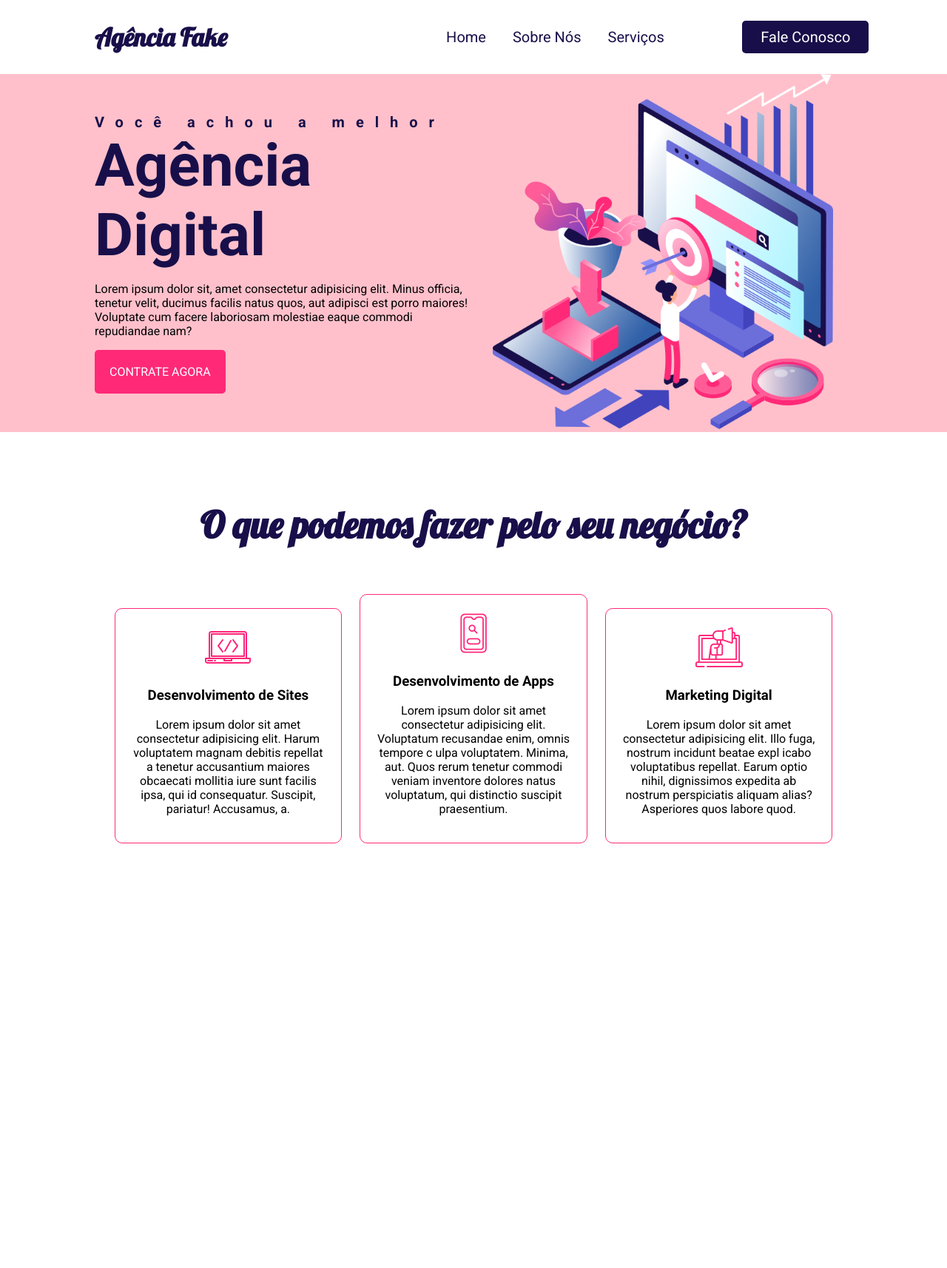
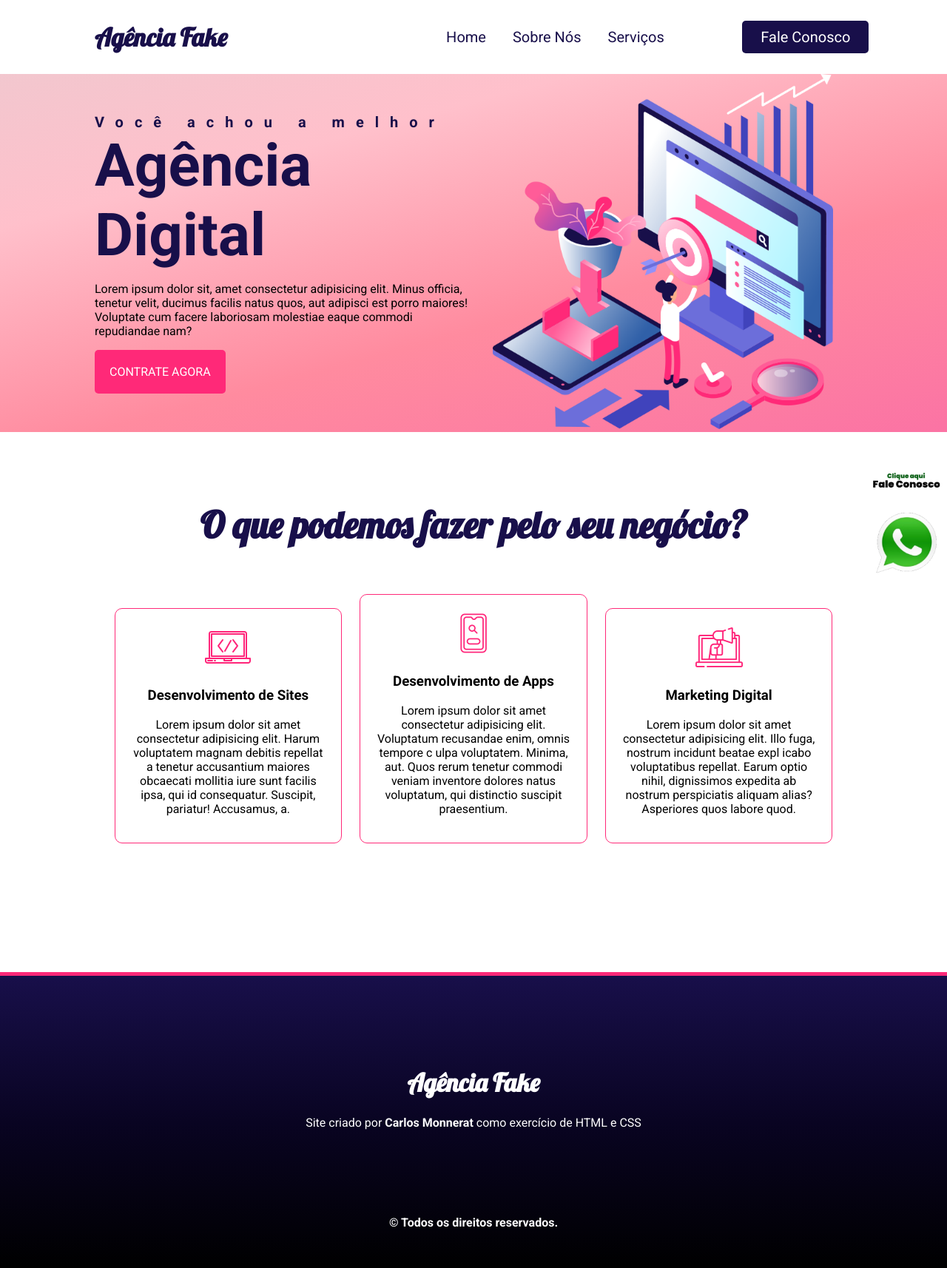
Before and after one commit to CarlosMonnerat/html-css, a PHP site: page / in a window 1280 px wide. Shown: the whole page at 74% size. Before the commit the page ends 1140 px from the top, so only its background shows below. Run offline with PHP 8.4, Linux system fonts and the light colour scheme.

Commit message:
Site agencia fake footer

```diff
--- a/desafios/agencia-fake/estilo.css
+++ b/desafios/agencia-fake/estilo.css
@@ -15,6 +15,8 @@ body{
     background-color: white;
     justify-content: center;
     align-items: center;
+    position: fixed; /*Ao fixar a barra de menu as configurações de tamanho ficarão desregulada...*/
+    width: 100%; /*...Por isso é necessário informar que a largura será de 100% da tela*/
 }
 .logo{
     flex: 20%;
@@ -61,9 +63,10 @@ body{
 .header{
     display: flex;
     flex-flow: row wrap;
-    background-color: pink;
+    background-image: linear-gradient(165deg,rgb(236, 202, 208),pink,rgb(255, 139, 159),#fb73a4);
     justify-content: center;
     align-items: center;
+    padding-top: 100px; /*Ao fixar a barra de menu, ela acabou engolindo parte do header, por isso do padding-top aqui*/
 }
 .headline{
     flex: 40%;
@@ -154,3 +157,35 @@ section h2{
 .card:hover .texto-oculto{
     display: block;
 }
+
+footer{
+    /* border: 1px solid blue; */
+    background-image: linear-gradient(180deg,#180f4a,#090422,black);
+    margin-top: 100px;
+    height: 400px;
+    text-align: center;
+    border-top: 5px solid #ff2978;
+}
+.rodape{
+    padding: 100px;
+}
+.rodape a{
+    color: white;
+    font-weight: bolder;
+    text-decoration: none;
+}
+.rodape a:hover{
+    text-decoration: underline;
+    color: pink;
+}
+.agencia{
+    font-family: 'Lobster', cursive;
+    color: white;
+    font-size: 34px;
+}
+
+.whats{
+    position: fixed;
+    bottom: 5px;
+    right: 5px;
+}
--- a/desafios/agencia-fake/index.html
+++ b/desafios/agencia-fake/index.html
@@ -97,5 +97,15 @@
 
         </div>
     </section>
+
+    <footer>
+        <div class="rodape">
+            <h1 class="agencia">Agência Fake</h1>
+            <p style="color: white;">Site criado por <a href="https://github.com/CarlosMonnerat" target="_blank"> Carlos Monnerat</a> como exercício de HTML e CSS</p>
+        </div>
+        <b style="color: white;">© Todos os direitos reservados.</b>
+    </footer>
+
+    <a class="whats" href="#" target="_blank"><img style="width: 100px;" src="img/whats.png" alt="Contato pelo WhatsApp"></a>
 </body>
 </html>
```
